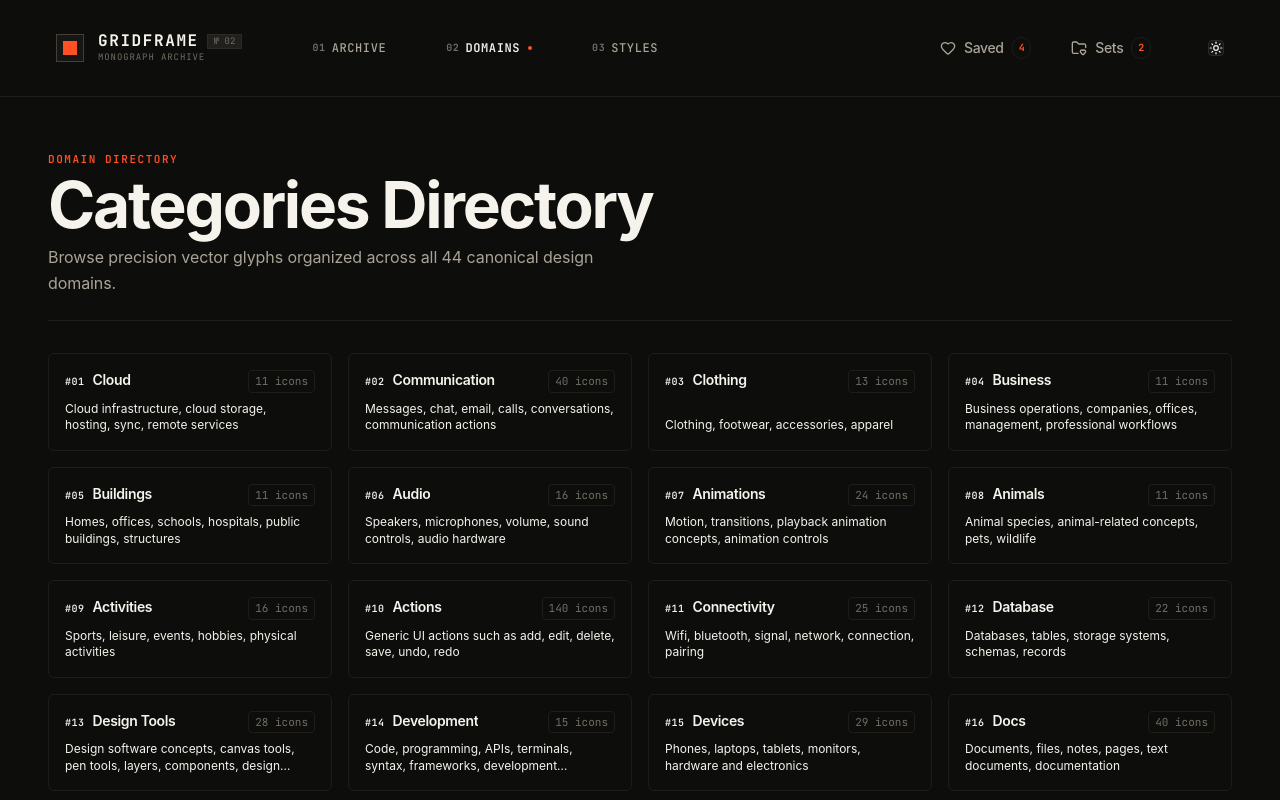
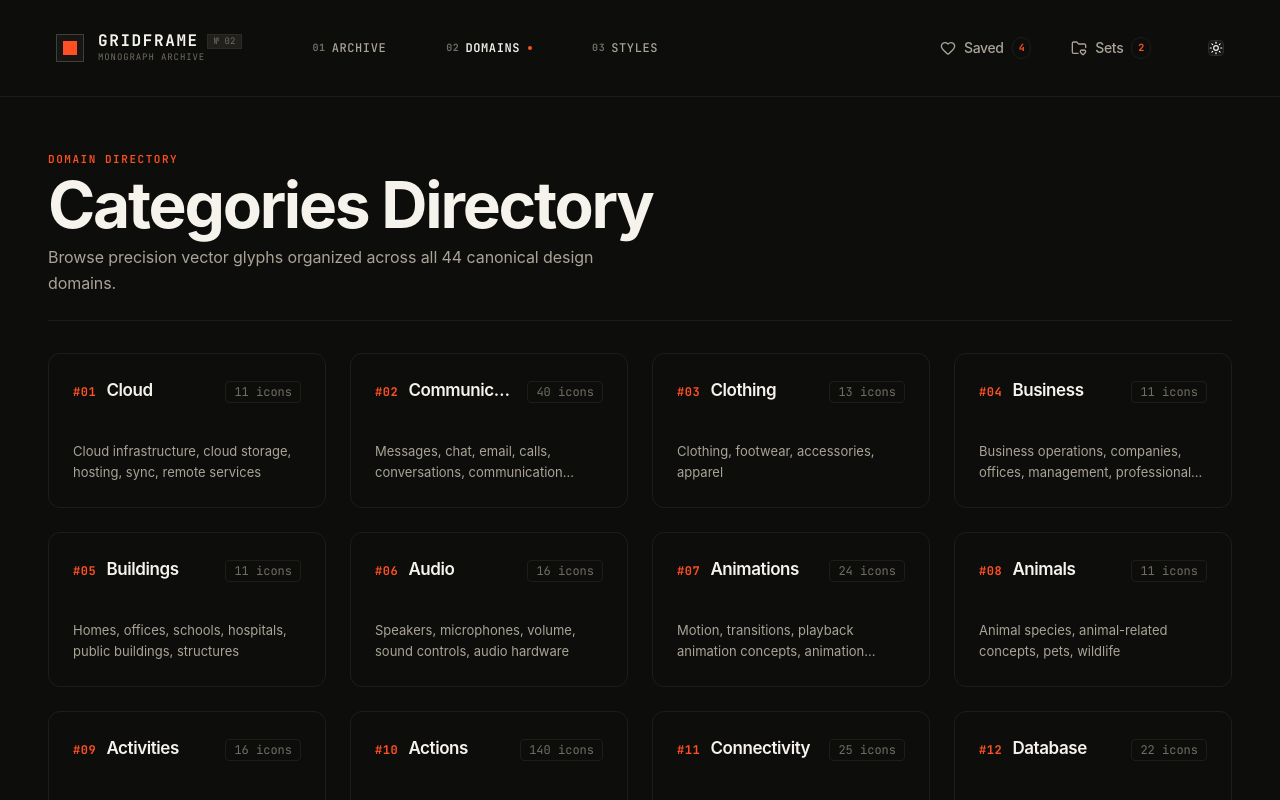
Before and after one commit to designer-darshil/icons, a React (Vite) app: page /categories in a window 1280 px wide. Shown: the top 800 px of the page. Built offline with nearby package versions, Linux system fonts and the light colour scheme; a web font is replaced by a local one.

Commit message:
refactor(categories): rebalance cards to substantial 145-165px editorial layout with generous padding

```diff
--- a/src/routes/CategoriesRoute.tsx
+++ b/src/routes/CategoriesRoute.tsx
@@ -181,32 +181,32 @@ export const CategoriesRoute: React.FC = () => {
           </div>
         ) : (
           /* Category cards directory in official canonical order */
-          <div className="grid grid-cols-1 sm:grid-cols-2 md:grid-cols-3 lg:grid-cols-4 gap-3 sm:gap-3.5 md:gap-4">
+          <div className="grid grid-cols-1 sm:grid-cols-2 lg:grid-cols-4 gap-5 sm:gap-6">
             {ICON_CATEGORIES.map((cat) => {
               return (
                 <Link
                   key={cat.id}
                   to={`/categories/${cat.slug}`}
-                  className="group block h-full focus:outline-none focus-visible:ring-2 focus-visible:ring-accent rounded-md"
+                  className="group block h-full focus:outline-none focus-visible:ring-2 focus-visible:ring-accent rounded-xl"
                 >
-                  <div className="h-full p-3.5 sm:p-4 rounded-md border border-border-subtle/60 bg-bg-secondary/30 hover:bg-bg-secondary/70 hover:border-border-default hover:-translate-y-0.5 transition-all duration-150 flex flex-col justify-between gap-2 cursor-pointer select-none">
+                  <div className="h-full p-5 sm:p-6 rounded-xl border border-border-subtle/70 bg-bg-secondary/30 hover:bg-bg-secondary/70 hover:border-border-strong hover:-translate-y-1 hover:shadow-dropdown transition-all duration-200 flex flex-col justify-between min-h-[145px] sm:min-h-[155px] cursor-pointer select-none">
                     {/* Top Row: Index + Title + Count */}
-                    <div className="flex items-baseline justify-between gap-2 min-w-0">
-                      <div className="flex items-baseline gap-2 min-w-0">
-                        <span className="text-[10px] font-mono text-text-tertiary/70 group-hover:text-accent transition-colors font-semibold tracking-wider shrink-0">
+                    <div className="flex items-baseline justify-between gap-3 min-w-0">
+                      <div className="flex items-baseline gap-2.5 min-w-0">
+                        <span className="text-xs font-mono text-accent font-bold tracking-wider shrink-0">
                           #{cat.order.toString().padStart(2, '0')}
                         </span>
-                        <h2 className="text-sm font-semibold tracking-tight text-text-primary group-hover:text-accent transition-colors truncate">
+                        <h2 className="text-base sm:text-[17px] font-semibold tracking-tight text-text-primary group-hover:text-accent transition-colors truncate">
                           {cat.name}
                         </h2>
                       </div>
-                      <span className="text-[11px] font-mono text-text-tertiary px-1.5 py-0.5 rounded bg-bg-elevated/50 border border-border-subtle/50 shrink-0 group-hover:text-text-secondary transition-colors">
+                      <span className="text-xs font-mono text-text-tertiary px-2 py-0.5 rounded-sm bg-bg-elevated/60 border border-border-subtle shrink-0 group-hover:text-text-primary transition-colors">
                         {cat.count} {cat.count === 1 ? 'icon' : 'icons'}
                       </span>
                     </div>
 
-                    {/* Bottom Row: Description */}
-                    <p className="text-xs text-text-secondary/90 leading-snug line-clamp-2">
+                    {/* Lower Area: Description */}
+                    <p className="text-xs sm:text-[13px] text-text-secondary leading-relaxed line-clamp-2 pt-3">
                       {cat.description}
                     </p>
                   </div>
```
